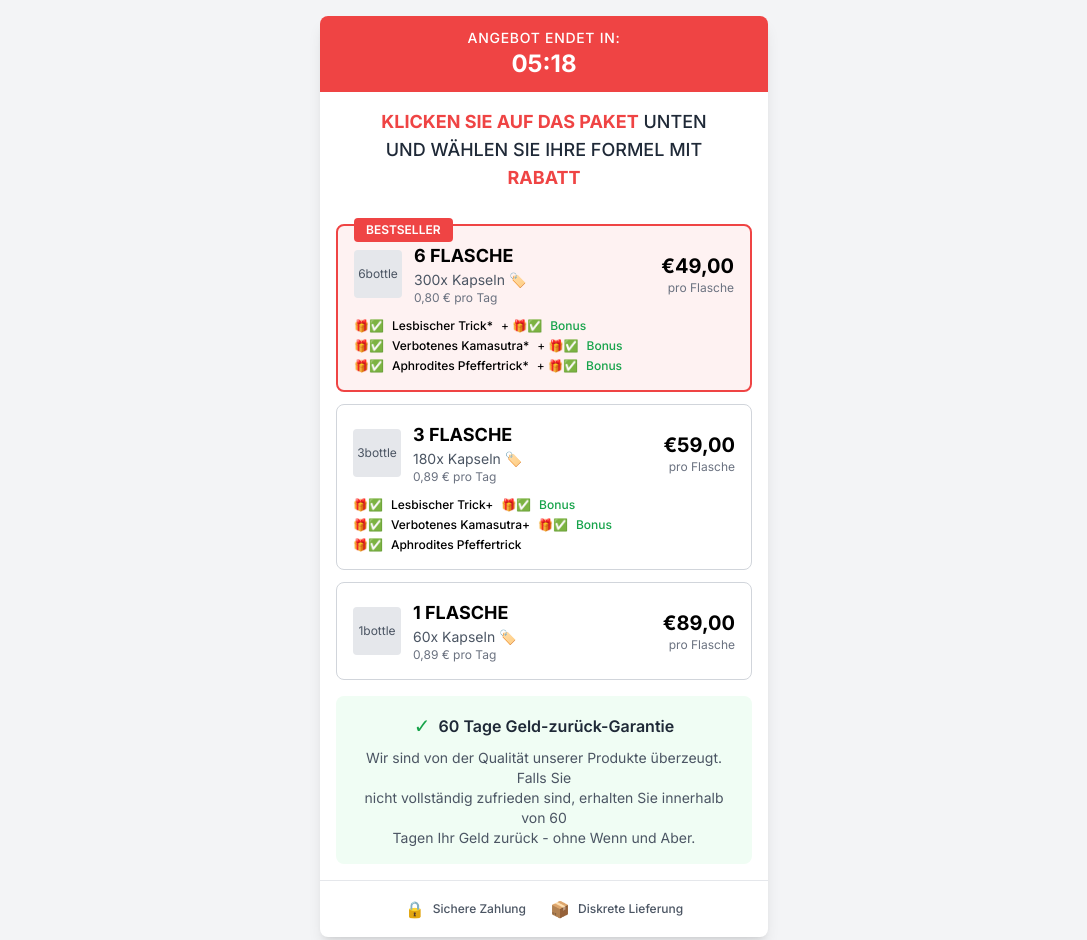
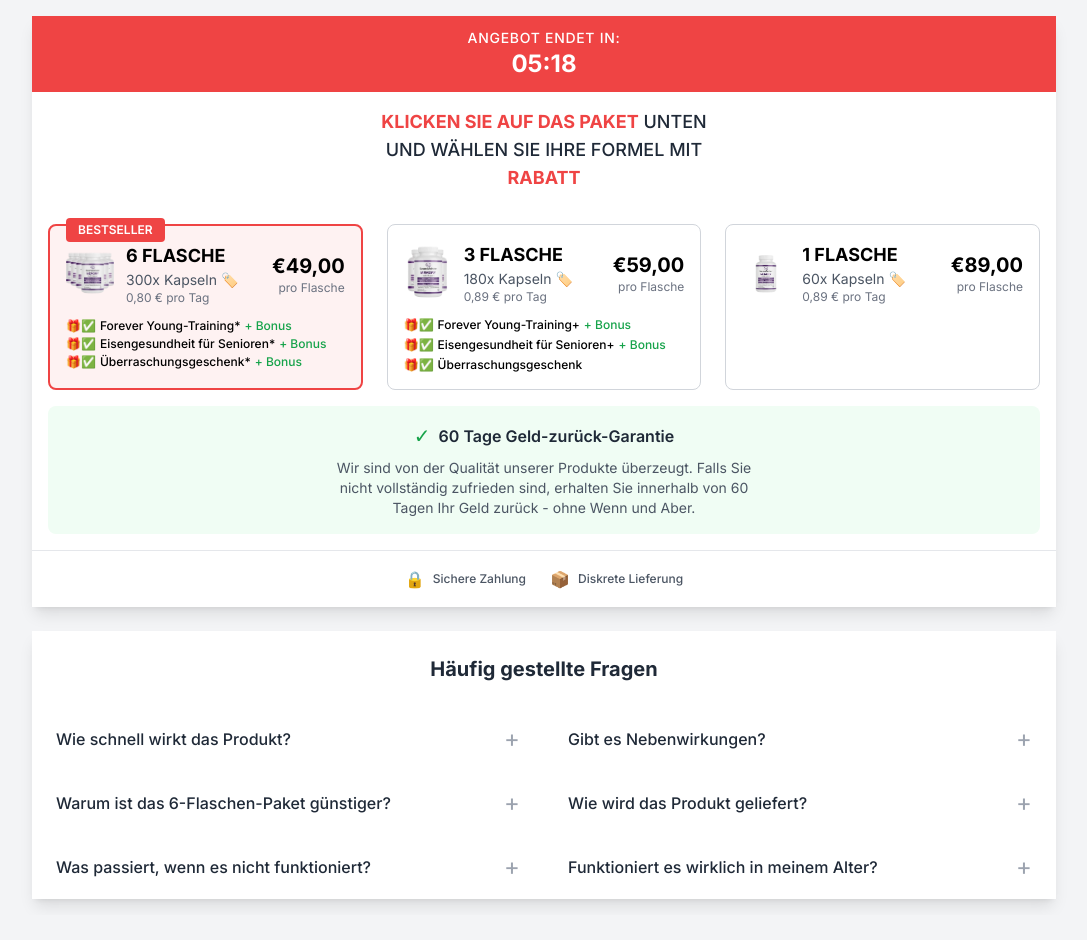
Before and after one commit to felipetadeudev/novo, a website built with Vite: page bottles/index.html in a window 1280 px wide. Shown: the top 940 px of the page, without its empty margins (96-1183 px from the left). After the commit the page ends 915 px from the top, so only its background shows below. Built offline with nearby package versions, Linux system fonts and the light colour scheme.

Commit message:
add imagens dos potes

```diff
--- a/bottles/index.html
+++ b/bottles/index.html
@@ -12,9 +12,9 @@
             }
         </style>
     </head>
-    <body class="bg-gray-100 p-4">
+    <body class="bg-gray-100 lg:p-4">
         <div
-            class="max-w-md mx-auto bg-white rounded-lg shadow-lg overflow-hidden"
+            class="max-w-md lg:max-w-5xl mx-auto bg-white shadow-lg overflow-hidden"
         >
             <!-- Countdown Timer -->
             <div class="bg-red-500 text-white text-center py-3">
@@ -37,7 +37,9 @@
             </div>
 
             <!-- Package Options -->
-            <div class="space-y-3 p-4">
+            <div
+                class="space-y-3 lg:grid lg:grid-cols-3 lg:gap-6 lg:space-y-0 p-4"
+            >
                 <!-- 6 Bottles Package -->
                 <div
                     class="border-2 border-red-500 rounded-lg p-4 relative bg-red-50 hover:shadow-md transition-shadow cursor-pointer"
@@ -50,11 +52,9 @@
                     <div class="flex items-center justify-between">
                         <div class="flex items-center space-x-3">
                             <div
-                                class="w-12 h-12 bg-gray-200 rounded flex items-center justify-center"
+                                class="w-12 h-12 rounded flex items-center justify-center"
                             >
-                                <span class="text-xs text-gray-600"
-                                    >6bottle</span
-                                >
+                                <img src="/6.webp" alt="6 potes" />
                             </div>
                             <div>
                                 <div class="font-bold text-lg">6 FLASCHE</div>
@@ -72,35 +72,32 @@
                         </div>
                     </div>
                     <!-- Bonuses -->
-                    <div class="mt-3 space-y-1">
-                        <div class="flex items-center space-x-2">
+                    <div class="mt-3 space-y-1 lg:space-y-0.5">
+                        <div class="flex items-center space-x-1">
                             <span class="text-xs">🎁✅</span>
                             <span class="text-xs font-medium"
-                                >Lesbischer Trick*</span
+                                >Forever Young-Training*</span
                             >
-                            <span class="text-xs">+ 🎁✅</span>
                             <span class="text-xs text-green-600 font-medium"
-                                >Bonus</span
+                                >+ Bonus</span
                             >
                         </div>
-                        <div class="flex items-center space-x-2">
+                        <div class="flex items-center space-x-1">
                             <span class="text-xs">🎁✅</span>
                             <span class="text-xs font-medium"
-                                >Verbotenes Kamasutra*</span
+                                >Eisengesundheit für Senioren*</span
                             >
-                            <span class="text-xs">+ 🎁✅</span>
                             <span class="text-xs text-green-600 font-medium"
-                                >Bonus</span
+                                >+ Bonus</span
                             >
                         </div>
-                        <div class="flex items-center space-x-2">
+                        <div class="flex items-center space-x-1">
                             <span class="text-xs">🎁✅</span>
                             <span class="text-xs font-medium"
-                                >Aphrodites Pfeffertrick*</span
+                                >Überraschungsgeschenk*</span
                             >
-                            <span class="text-xs">+ 🎁✅</span>
                             <span class="text-xs text-green-600 font-medium"
-                                >Bonus</span
+                                >+ Bonus</span
                             >
                         </div>
                     </div>
@@ -113,11 +110,9 @@
                     <div class="flex items-center justify-between">
                         <div class="flex items-center space-x-3">
                             <div
-                                class="w-12 h-12 bg-gray-200 rounded flex items-center justify-center"
+                                class="w-12 h-12 flex items-center justify-center"
                             >
-                                <span class="text-xs text-gray-600"
-                                    >3bottle</span
-                                >
+                                <img src="/3.webp" alt="3 potes" />
                             </div>
                             <div>
                                 <div class="font-bold text-lg">3 FLASCHE</div>
@@ -136,30 +131,28 @@
                     </div>
                     <!-- Bonuses -->
                     <div class="mt-3 space-y-1">
-                        <div class="flex items-center space-x-2">
+                        <div class="flex items-center space-x-1">
                             <span class="text-xs">🎁✅</span>
                             <span class="text-xs font-medium"
-                                >Lesbischer Trick+</span
+                                >Forever Young-Training+</span
                             >
-                            <span class="text-xs">🎁✅</span>
                             <span class="text-xs text-green-600 font-medium"
-                                >Bonus</span
+                                >+ Bonus</span
                             >
                         </div>
-                        <div class="flex items-center space-x-2">
+                        <div class="flex items-center space-x-1">
                             <span class="text-xs">🎁✅</span>
                             <span class="text-xs font-medium"
-                                >Verbotenes Kamasutra+</span
+                                >Eisengesundheit für Senioren+</span
                             >
-                            <span class="text-xs">🎁✅</span>
                             <span class="text-xs text-green-600 font-medium"
-                                >Bonus</span
+                                >+ Bonus</span
                             >
                         </div>
-                        <div class="flex items-center space-x-2">
+                        <div class="flex items-center space-x-1">
                             <span class="text-xs">🎁✅</span>
                             <span class="text-xs font-medium"
-                                >Aphrodites Pfeffertrick</span
+                                >Überraschungsgeschenk</span
                             >
                         </div>
                     </div>
@@ -167,16 +160,14 @@
 
                 <!-- 1 Bottle Package -->
                 <div
-                    class="border border-gray-300 rounded-lg p-4 hover:shadow-md transition-shadow cursor-pointer"
+                    class="border border-gray-300 rounded-lg p-4 hover:shadow-md transition-shadow cursor-pointer md:col-span-2 md:max-w-96 md:mx-auto lg:col-span-1 lg:w-full"
                 >
                     <div class="flex items-center justify-between">
                         <div class="flex items-center space-x-3">
                             <div
-                                class="w-12 h-12 bg-gray-200 rounded flex items-center justify-center"
+                                class="w-12 h-12 flex items-center justify-center"
                             >
-                                <span class="text-xs text-gray-600"
-                                    >1bottle</span
-                                >
+                                <img src="/1.webp" alt="1 potes" />
                             </div>
                             <div>
                                 <div class="font-bold text-lg">1 FLASCHE</div>
@@ -234,7 +225,7 @@
 
         <!-- FAQ Section -->
         <div
-            class="max-w-md mx-auto bg-white rounded-lg shadow-lg overflow-hidden mt-6"
+            class="max-w-md lg:max-w-5xl mx-auto bg-white shadow-lg overflow-hidden mt-6"
         >
             <!-- FAQ Title -->
             <div class="p-6 text-center">
@@ -244,7 +235,9 @@
             </div>
 
             <!-- FAQ Items -->
-            <div class="divide-y divide-gray-200">
+            <div
+                class="divide-y divide-gray-200 lg:grid lg:grid-cols-2 lg:divide-y-0"
+            >
                 <!-- FAQ Item 1 -->
                 <div class="faq-item">
                     <button
@@ -333,9 +326,10 @@
                     </button>
                     <div class="faq-content hidden px-6 pb-4">
                         <p class="text-sm text-gray-600">
-                            Der Versand erfolgt diskret in neutraler Verpackung.
-                            Die Lieferzeit beträgt in der Regel 2-4 Werktage
-                            innerhalb Deutschlands.
+                            Der Versand erfolgt mit voller Diskretion und
+                            Sicherheit direkt zu Ihnen nach Hause. Die
+                            Lieferzeit beträgt in der Regel 5 bis 7 Werktage
+                            innerhalb Deutschlands. ✅
                         </p>
                     </div>
                 </div>
@@ -409,21 +403,6 @@
 
             updateCountdown();
 
-            // Add click handlers for packages
-            document.querySelectorAll(".border").forEach((package) => {
-                package.addEventListener("click", function () {
-                    // Remove selected state from all packages
-                    document.querySelectorAll(".border").forEach((p) => {
-                        p.classList.remove("ring-2", "ring-blue-500");
-                    });
-
-                    // Add selected state to clicked package
-                    if (!this.classList.contains("border-red-500")) {
-                        this.classList.add("ring-2", "ring-blue-500");
-                    }
-                });
-            });
-
             // FAQ Toggle Function
             function toggleFAQ(button) {
                 const faqItem = button.parentElement;
```
Also changed, not shown: public/1.webp (added), public/12.webp (added), public/2.webp (added), public/3.webp (added), public/6.webp (added), public/9.webp (added).
